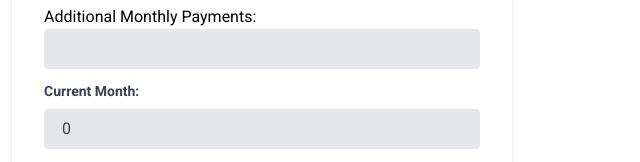
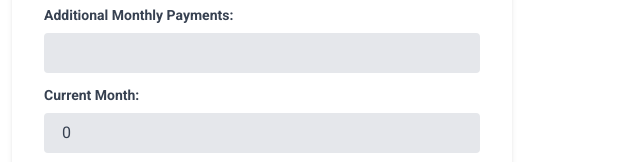
Before and after one commit to ImpostorEngineer/mortgage-calculator, a website: page index.html in a window 1280 px wide. Shown: the part 315-477 px from the top of the page, 0-640 px from the left. Drawn offline with nearby package versions, Linux system fonts and the light colour scheme.

Commit message:
Fix labels

```diff
--- a/index.html
+++ b/index.html
@@ -24,7 +24,7 @@
   <body>
     <div class="container">
       <div class="m-3">
-	  <div class="inputs" id='inputs'>
+        <div class="inputs" id="inputs">
           <form id="mortageForm" action="#" class="bg-white shadow-md rounded px-8 pt-6 pb-8 mb-4">
             <h1 class="text-2xl mb-3 font-bold">Calculate Mortgage Payoff:</h1>
             <div class="mb-3">
@@ -63,8 +63,9 @@
               /><p id="yearsAlert" class="text-red-500 text-xs italic m-1"></p>
             </div>
             <div class="mb-3">
-            <label class="block text-gray-700 text-sm font-bold mb-2" for="additionalPMT"></label>
-              Additional Monthly Payments:</label>
+              <label class="block text-gray-700 text-sm font-bold mb-2" for="additionalPMT">
+                Additional Monthly Payments:</label
+              >
               <input
                 class="bg-gray-200 appearance-none border-2 border-gray-200 rounded w-full py-2 px-4 text-gray-700 leading-tight focus:outline-none focus:bg-white focus:border-purple-500"
                 type="number"
@@ -86,7 +87,9 @@
               /><p id="currentMonthAlert" class="text-red-500 text-xs italic m-1"></p>
             </div>
             <div class="mb-3">
-            <label class="block text-gray-700 text-sm font-bold mb-2" for="currentHomeValue">Current Home Value:</label>
+              <label class="block text-gray-700 text-sm font-bold mb-2" for="currentHomeValue"
+                >Current Home Value:</label
+              >
               <input
                 class="bg-gray-200 appearance-none border-2 border-gray-200 rounded w-full py-2 px-4 text-gray-700 leading-tight focus:outline-none focus:bg-white focus:border-purple-500"
                 type="number"
@@ -106,7 +109,10 @@
               </button>
             </div>
           </form>
-		<div class="bg-white shadow-md rounded px-8 pt-4 pb-4 mb-4 font-bold inputs  grid grid-cols-2 gap-0" id="result">
+          <div
+            class="bg-white shadow-md rounded px-8 pt-4 pb-4 mb-4 font-bold inputs grid grid-cols-2 gap-0"
+            id="result"
+          >
           </div>
         </div>
         <!-- <div class="bg-white shadow-md rounded px-8 pt-4 pb-4 mb-4 font-bold" id='pmtChart'></div> -->
```
Lines whose indentation alone changed are shown as unchanged.
